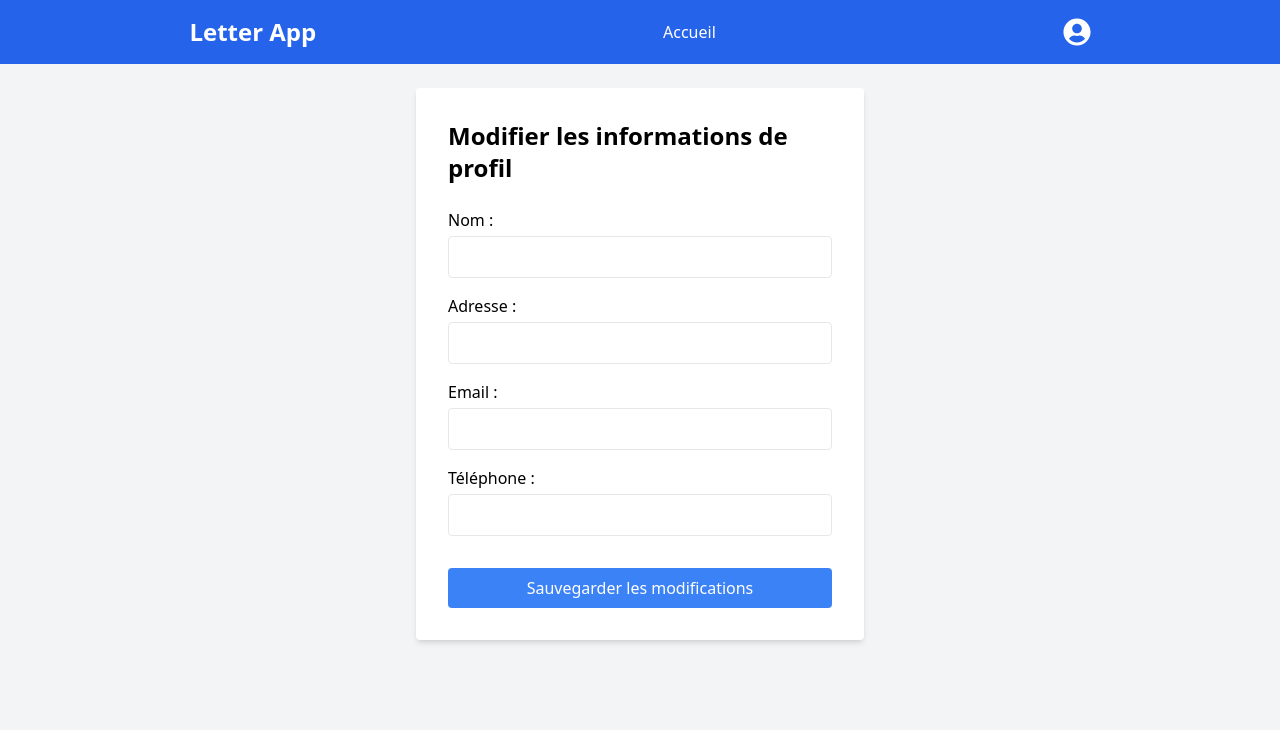
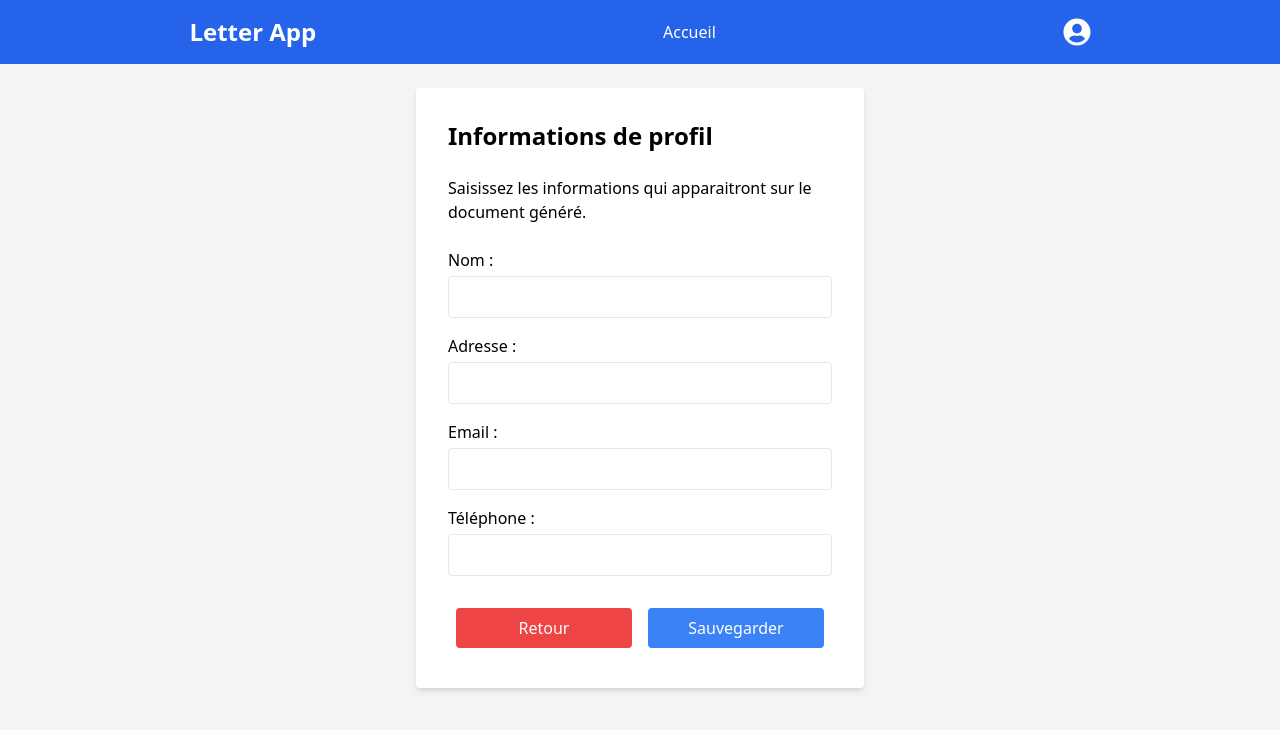
Before and after one commit to AntoineWtz/letter-generator, a React (Create React App) app: page /profile in a window 1280 px wide. Shown: the top 730 px of the page. Built offline with nearby package versions, Linux system fonts and the light colour scheme.

Commit message:
Edit userProfile

```diff
--- a/src/pages/UserProfile.tsx
+++ b/src/pages/UserProfile.tsx
@@ -1,4 +1,5 @@
 import React, { useState, useEffect } from 'react';
+import { Link } from 'react-router-dom';
 import { useNavigate } from 'react-router-dom';
 
 const UserProfile: React.FC = () => {
@@ -20,7 +21,7 @@ const UserProfile: React.FC = () => {
         }
     }, []);
 
-    // Sauvegarder les informations mises à jour dans le localStorage
+    // Sauvegarder les informations dans le localStorage
     const handleSave = () => {
         const updatedCoordinates = {
             name,
@@ -35,7 +36,8 @@ const UserProfile: React.FC = () => {
 
     return (
         <div className="p-8 bg-white rounded shadow-md max-w-md mx-auto">
-            <h2 className="text-2xl font-bold mb-6">Modifier les informations de profil</h2>
+            <h2 className="text-2xl font-bold mb-6">Informations de profil</h2>
+            <p className="text-md font-thin mb-6">Saisissez les informations qui apparaitront sur le document généré.</p>
             <label className="block mb-4">
                 Nom :
                 <input
@@ -72,13 +74,23 @@ const UserProfile: React.FC = () => {
                     className="mt-1 p-2 border rounded w-full"
                 />
             </label>
-            <button
-                onClick={handleSave}
-                className="bg-blue-500 text-white p-2 rounded w-full mt-4 hover:bg-blue-600"
-            >
-                Sauvegarder les modifications
-            </button>
-        </div>
+
+            <div className="flex justify-between mt-6">
+                <Link
+                    to="/"
+                    className="bg-red-500 text-white p-2 rounded w-48 hover:bg-red-600 text-center m-2"
+                >
+                    Retour
+                </Link>
+
+                <button
+                    onClick={handleSave}
+                    className="bg-blue-500 text-white p-2 rounded w-48 hover:bg-blue-600 text-center m-2"
+                >
+                    Sauvegarder
+                </button>
+            </div>
+        </div >
     );
 };
 
```
